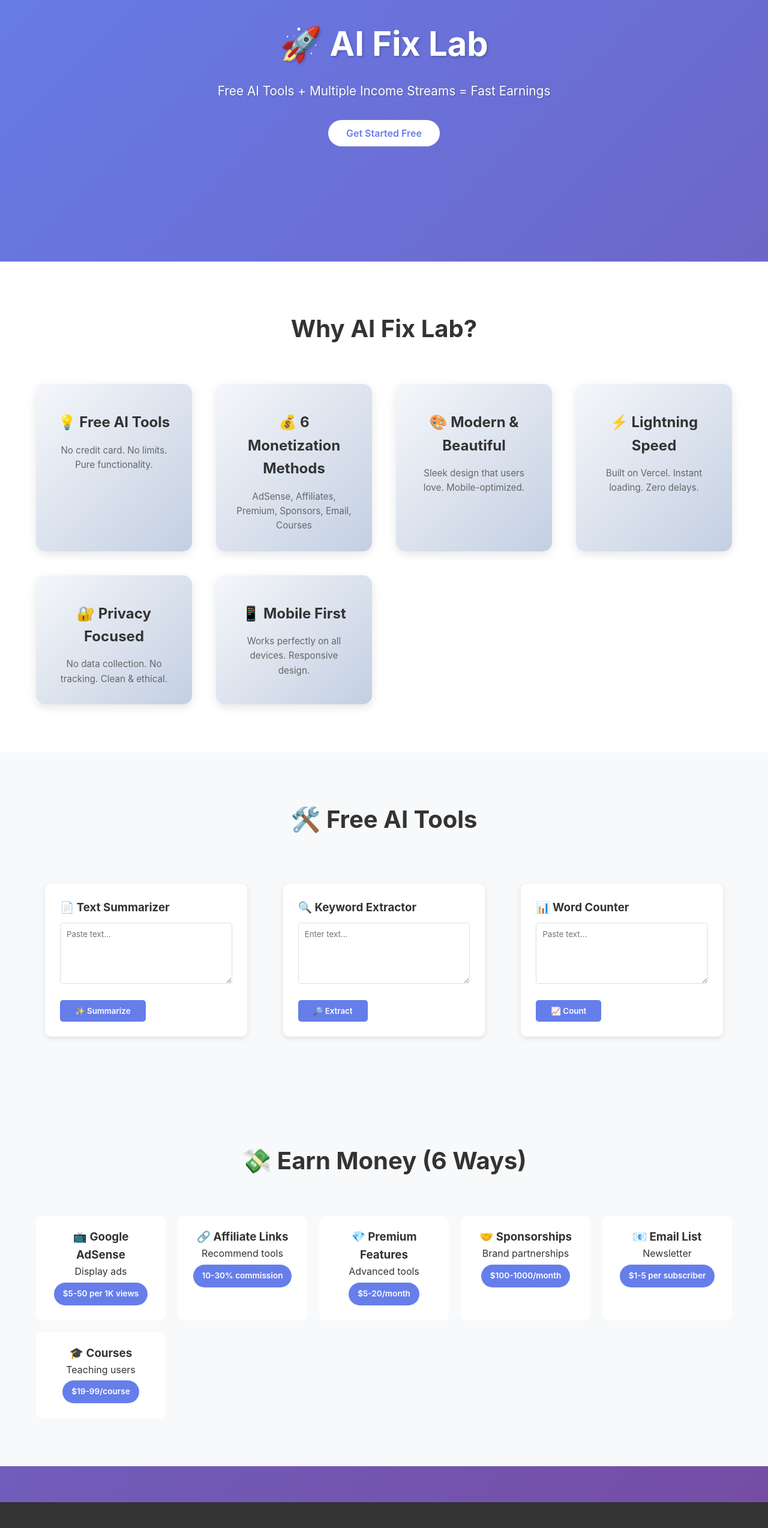
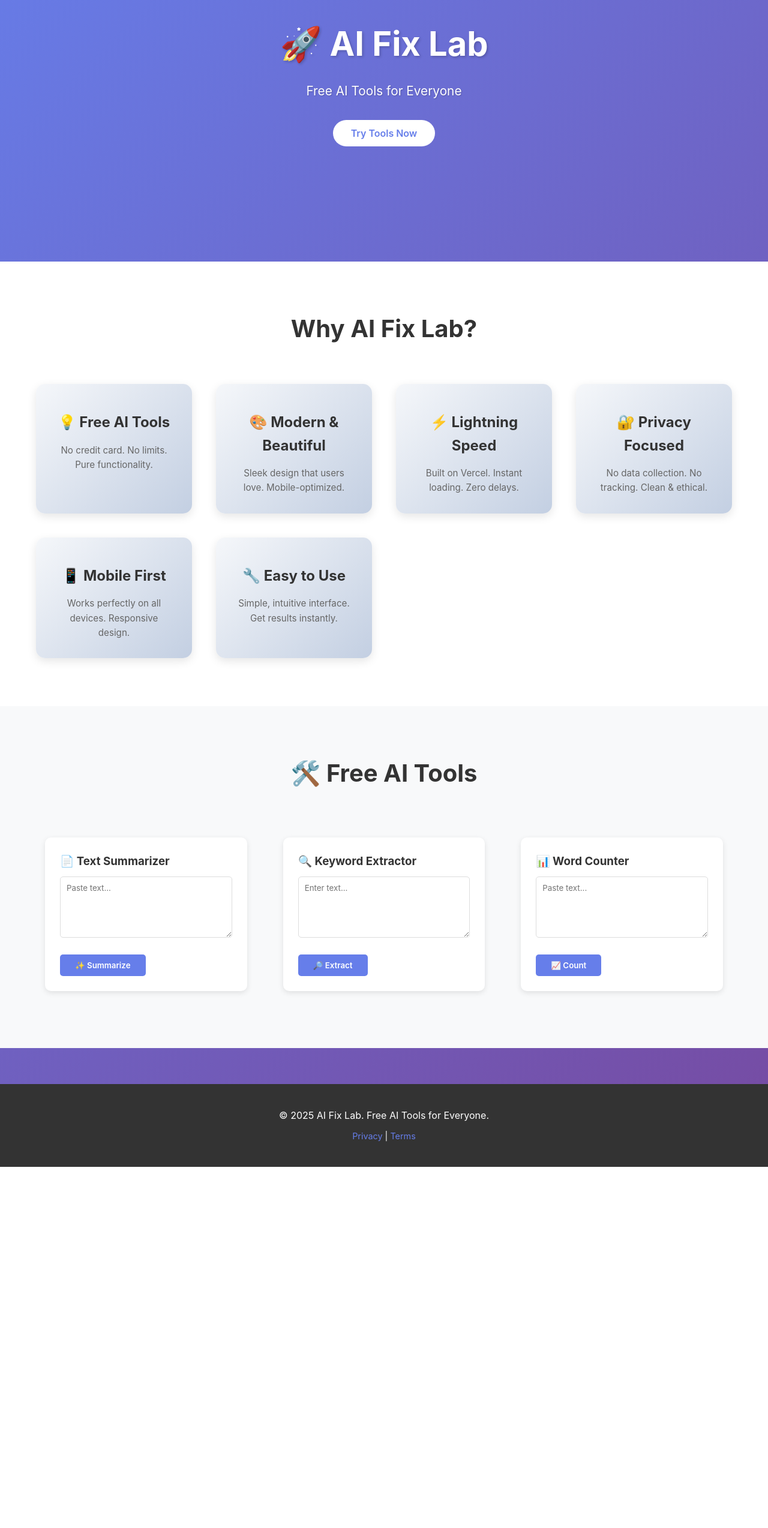
Before and after one commit to newsintech/ai-fix-lab, a Next.js app: page / in a window 1280 px wide. Shown: the part 234-2781 px from the top of the page at 60% size. After the commit the page ends 2179 px from the top, so only its background shows below. Built offline with nearby package versions, Linux system fonts and the light colour scheme.

Commit message:
Remove monetization content - Keep only AI tools

```diff
--- a/pages/index.js
+++ b/pages/index.js
@@ -30,8 +30,8 @@ export default function Home() {
   return (
     <>
       <Head>
-        <title>AI Fix Lab - Free AI Tools & Earn Money Fast</title>
-        <meta name="description" content="Free AI tools + multiple monetization methods" />
+        <title>AI Fix Lab - Free AI Tools</title>
+        <meta name="description" content="Free AI tools for everyone" />
         <meta name="viewport" content="width=device-width, initial-scale=1" />
       </Head>
 
@@ -41,7 +41,6 @@ export default function Home() {
           <ul>
             <li><a href="#home">Home</a></li>
             <li><a href="#tools">AI Tools</a></li>
-            <li><a href="#earn">Earn Money</a></li>
           </ul>
         </div>
       </nav>
@@ -49,8 +48,8 @@ export default function Home() {
       <section id="home" className="hero">
         <div style={{ textAlign: 'center' }}>
           <h1>🚀 AI Fix Lab</h1>
-          <p>Free AI Tools + Multiple Income Streams = Fast Earnings</p>
-          <button className="cta-button" onClick={() => document.getElementById('tools').scrollIntoView()}>Get Started Free</button>
+          <p>Free AI Tools for Everyone</p>
+          <button className="cta-button" onClick={() => document.getElementById('tools').scrollIntoView()}>Try Tools Now</button>
         </div>
       </section>
 
@@ -61,10 +60,6 @@ export default function Home() {
             <div className="feature-card">
               <h3>💡 Free AI Tools</h3>
               <p>No credit card. No limits. Pure functionality.</p>
-            </div>
-            <div className="feature-card">
-              <h3>💰 6 Monetization Methods</h3>
-              <p>AdSense, Affiliates, Premium, Sponsors, Email, Courses</p>
             </div>
             <div className="feature-card">
               <h3>🎨 Modern & Beautiful</h3>
@@ -81,6 +76,10 @@ export default function Home() {
             <div className="feature-card">
               <h3>📱 Mobile First</h3>
               <p>Works perfectly on all devices. Responsive design.</p>
+            </div>
+            <div className="feature-card">
+              <h3>🔧 Easy to Use</h3>
+              <p>Simple, intuitive interface. Get results instantly.</p>
             </div>
           </div>
         </div>
@@ -112,49 +111,11 @@ export default function Home() {
         </div>
       </section>
 
-      <section id="earn" style={{ padding: '80px 0', background: '#f8f9fa' }}>
-        <div className="container">
-          <h2 className="section-title">💸 Earn Money (6 Ways)</h2>
-          <div style={{ display: 'grid', gridTemplateColumns: 'repeat(auto-fit, minmax(200px, 1fr))', gap: '20px', marginTop: '30px' }}>
-            <div style={{ background: 'white', padding: '20px', borderRadius: '10px', textAlign: 'center' }}>
-              <h3>📺 Google AdSense</h3>
-              <p>Display ads</p>
-              <span className="badge">$5-50 per 1K views</span>
-            </div>
-            <div style={{ background: 'white', padding: '20px', borderRadius: '10px', textAlign: 'center' }}>
-              <h3>🔗 Affiliate Links</h3>
-              <p>Recommend tools</p>
-              <span className="badge">10-30% commission</span>
-            </div>
-            <div style={{ background: 'white', padding: '20px', borderRadius: '10px', textAlign: 'center' }}>
-              <h3>💎 Premium Features</h3>
-              <p>Advanced tools</p>
-              <span className="badge">$5-20/month</span>
-            </div>
-            <div style={{ background: 'white', padding: '20px', borderRadius: '10px', textAlign: 'center' }}>
-              <h3>🤝 Sponsorships</h3>
-              <p>Brand partnerships</p>
-              <span className="badge">$100-1000/month</span>
-            </div>
-            <div style={{ background: 'white', padding: '20px', borderRadius: '10px', textAlign: 'center' }}>
-              <h3>📧 Email List</h3>
-              <p>Newsletter</p>
-              <span className="badge">$1-5 per subscriber</span>
-            </div>
-            <div style={{ background: 'white', padding: '20px', borderRadius: '10px', textAlign: 'center' }}>
-              <h3>🎓 Courses</h3>
-              <p>Teaching users</p>
-              <span className="badge">$19-99/course</span>
-            </div>
-          </div>
-        </div>
-      </section>
-
       <footer>
         <div className="container" style={{ textAlign: 'center' }}>
           <p>&copy; 2025 AI Fix Lab. Free AI Tools for Everyone.</p>
           <p style={{ marginTop: '10px', fontSize: '0.9rem' }}>
-            <a href="#">Privacy</a> | <a href="#">Terms</a> | <a href="#">Advertise</a>
+            <a href="#">Privacy</a> | <a href="#">Terms</a>
           </p>
         </div>
       </footer>
```
